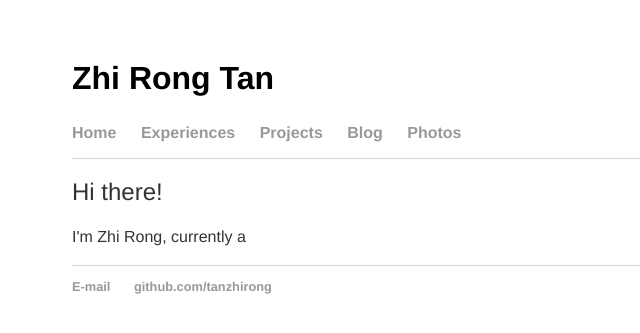
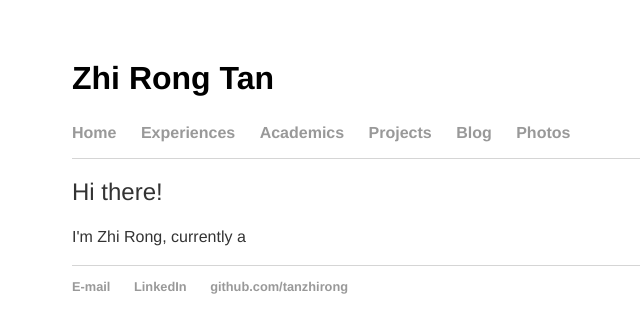
Before and after one commit to tanzhirong/tanzhirong.github.io, a Jekyll site: the page built from index.html, in a window 1280 px wide. Shown: the top 333 px of the page, without its empty margins (56-696 px from the left). Built offline with Jekyll 4.4.1, drawn with Linux system fonts in a browser that asks for light colours.

Commit message:
Update default.html

```diff
--- a/_layouts/default.html
+++ b/_layouts/default.html
@@ -12,6 +12,7 @@
 	    		<ul>
 	        		<li><a href="/">Home</a></li>
 		        	<li><a href="/exp">Experiences</a></li>
+		        	<li><a href="/acad">Academics</a></li>
 	        		<li><a href="/projects">Projects</a></li>
 	        		<li><a href="/blog">Blog</a></li>
 	        		<li><a href="/photos">Photos</a></li>
@@ -25,6 +26,7 @@
 			<footer>
 	    		<ul>
 	        		<li><a href="mailto:tanzhirong.uc@gmail.com">E-mail</a></li>
+				<li><a href="https://www.linkedin.com/in/zhi-rong-tan-9635b9a5/">LinkedIn</a></li>
 	        		<li><a href="https://github.com/tanzhirong">github.com/tanzhirong</a></li>
 				</ul>
 			</footer>
```
